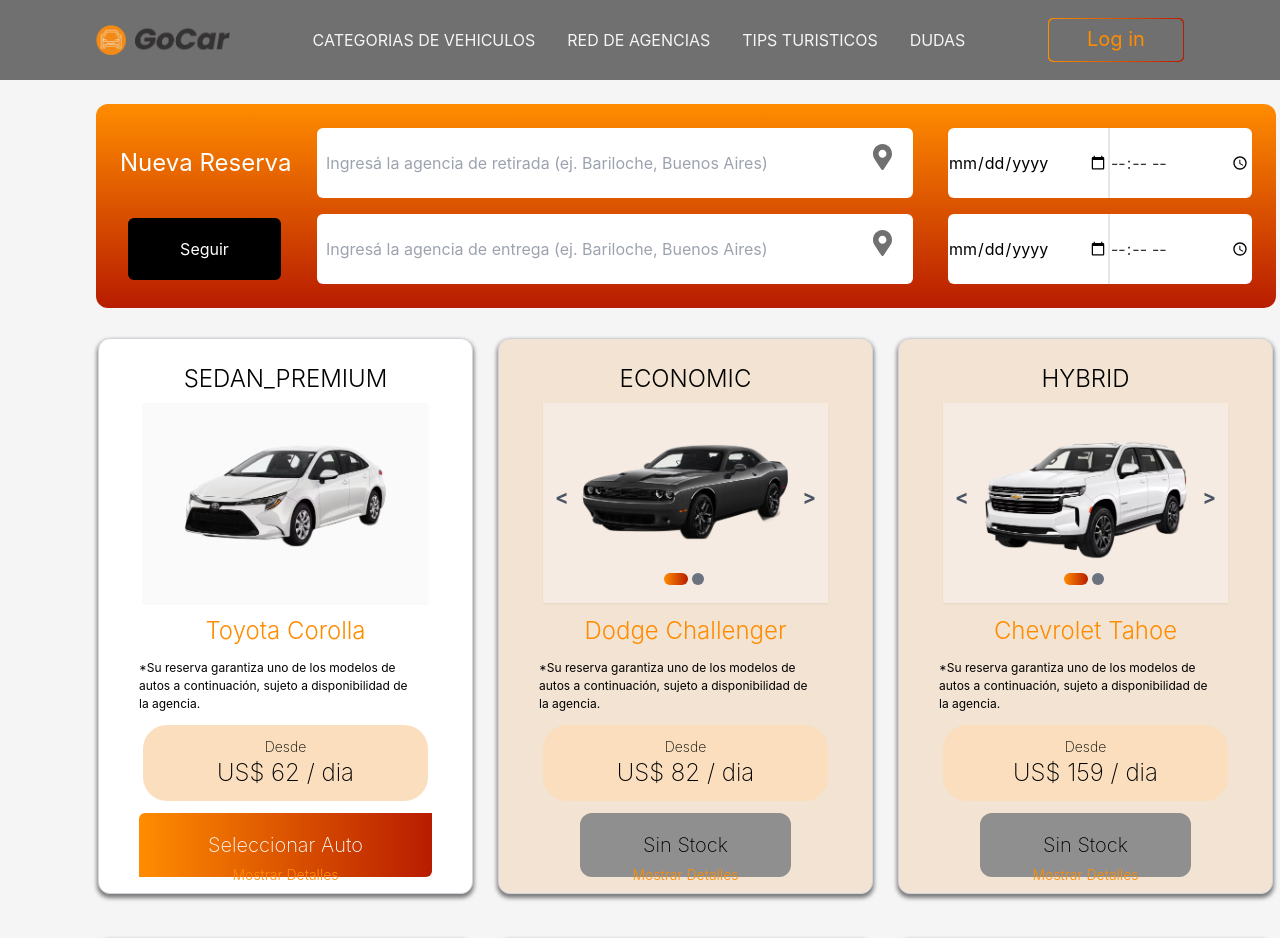
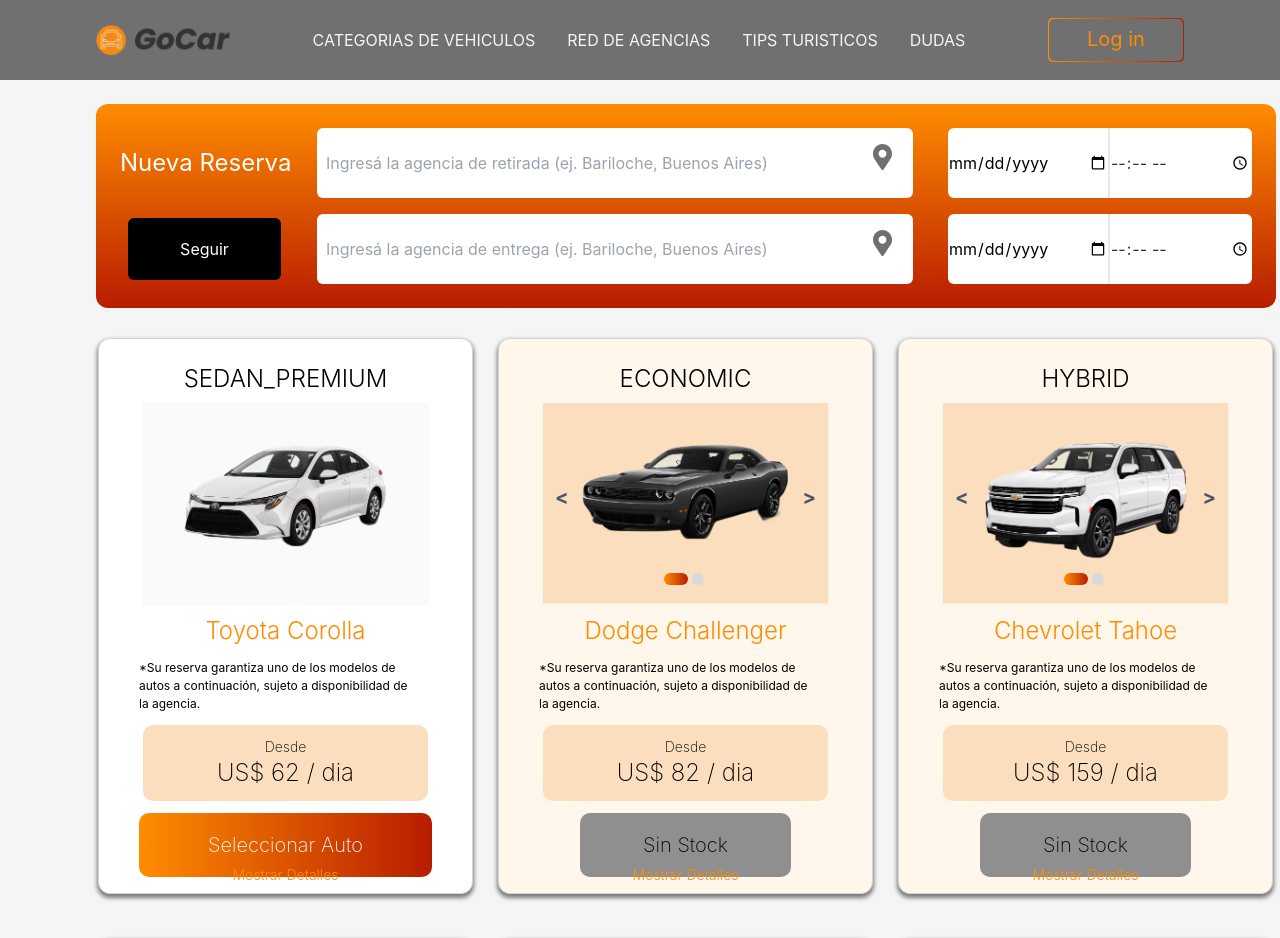
Before and after one commit to MatiasCoronel1312/s14-13-n-java, a React (Vite) app in the folder Frontend/: page /categoriasDeVehiculos/all in a window 1280 px wide. Shown: the top 938 px of the page. Built offline with nearby package versions, Linux system fonts and the light colour scheme.

Commit message:
safe info reduces

```diff
--- a/Frontend/src/components/ButtonMain/ButtonMain.tsx
+++ b/Frontend/src/components/ButtonMain/ButtonMain.tsx
@@ -15,7 +15,7 @@
         onMouseLeave={() =>
           setIsHover("bg-gradient-to-l  from-[#B81C00] to-[#FF8C00]")
         }
-        className={`  cursor-pointer ${isHover} gap-2 ease-in-out w-[293px] h-[64px] flex justify-center items-center  active:bg-[#F8C381] border-black   rounded-tl-md rounded-br-md `}
+        className={`  cursor-pointer ${isHover} gap-2 ease-in-out w-[293px] h-[64px] flex justify-center items-center  active:bg-[#F8C381] border-black   rounded-[10px] `}
       >
         <p className="text-white text-xl font-extralight">{title}</p>
       </div>
--- a/Frontend/src/components/CoberturasSection/CoberturasSection.tsx
+++ b/Frontend/src/components/CoberturasSection/CoberturasSection.tsx
@@ -1,5 +1,6 @@
-import { useState } from "react";
+import { useEffect, useState } from "react";
 import CoberturasBanner from "../CoberturasBanner/CoberturasBanner";
+import { useAppSeletor } from "../../redux/store";
 
 const allCoberturas = [
   {
@@ -13,6 +14,14 @@
 ];
 export default function CoberturasSection() {
   const [coberturaSelected, setCoberturaSelected] = useState("");
+  const dataSegueridad = useAppSeletor(
+    (state) => state.coberturas.cargos.seguridad.title
+  );
+  useEffect(() => {
+    if (dataSegueridad !== "") {
+      setCoberturaSelected(dataSegueridad);
+    }
+  }, []);
 
   return (
     <section className="w-[1200px] min-h-[580px]  bg-background mx-auto  px-2">
--- a/Frontend/src/components/FrontViewCard/FrontViewCard.tsx
+++ b/Frontend/src/components/FrontViewCard/FrontViewCard.tsx
@@ -63,14 +63,18 @@
         </div>
       )}
       <div
-        className={` ${hasStock ? "bg-white " : "bg-[#f2e3d2] "}  w-[375px] ${
+        className={` ${hasStock ? "bg-white " : "bg-[#FFF6EC] "}  w-[375px] ${
           isCategory ? "h-[556px]" : "h-[500px]"
         } border border-gray-300 rounded-xl flex flex-col items-center  py-6 shadow-card relative`}
       >
         <p className="text-2xl font-light">{detailsCar.categoría}</p>
 
         <section className="flex flex-col items-center gap-3 py-2">
-          <figure className="w-[285px] h-[200px] relative bg-[#f7f5f577]   shadow-sm p-6 ">
+          <figure
+            className={`w-[285px] h-[200px] relative ${
+              hasStock ? "bg-[#f7f5f577]" : "bg-[#FADEBD]"
+            }    shadow-sm p-6 `}
+          >
             {isMoreCar && (
               <div className="absolute flex z-20 w-[285px] top-20 left-0 justify-between px-3 text-gray-600 font-bold text-xl">
                 <p className="hover:cursor-pointer " onClick={lessIndex}>
@@ -102,7 +106,7 @@
                           onClick={() => setInderCar(index)}
                           key={car.id}
                           className={`h-3 mx-1 relative z-50 hover:cursor-pointer rounded-full "w-3  transition-all duration-[800ms]  ease-in"
-                     ${isSelected ? "" : "w-3  bg-gray-500"} `}
+                     ${isSelected ? "" : "w-3  bg-[#D7D9DC]"} `}
                         ></p>
                       )}
                     </div>
@@ -118,7 +122,7 @@
             *Su reserva garantiza uno de los modelos de autos a continuación,
             sujeto a disponibilidad de la agencia.
           </p>
-          <div className="flex flex-col justify-center items-center py-3 bg-[#FADEBD] w-[285px] rounded-3xl   ">
+          <div className="flex flex-col justify-center items-center py-3 bg-[#FADEBD] w-[285px] rounded-[10px]   ">
             <p className="font-extralight text-sm ">Desde</p>
             <h3 className="text-2xl font-extralight shadow-textd">
               US$ {detailsCar.precio} / dia
@@ -131,7 +135,7 @@
                 <ButtonMain title={"Seleccionar Auto"} />
               </div>
             ) : (
-              <div className="w-[211px] h-[64px] bg-[#8F8F8F] flex items-center justify-center rounded-xl">
+              <div className="w-[211px] h-[64px] bg-[#8F8F8F] flex items-center justify-center rounded-[10px]">
                 <p className=" text-xl font-extralight">Sin Stock</p>
               </div>
             ))}
--- a/Frontend/src/pages/SeleccionCarro.tsx
+++ b/Frontend/src/pages/SeleccionCarro.tsx
@@ -5,7 +5,7 @@
 
 //import Home from "./Home";
 import ButtonMain from "../components/ButtonMain/ButtonMain";
-import { useState } from "react";
+import { useEffect, useState } from "react";
 import { useAppSeletor } from "../redux/store";
 
 import { useNavigate } from "react-router-dom";
@@ -14,23 +14,24 @@
 const SeleccionDeCarro = () => {
   const navigate = useNavigate();
   const [selectACard, SetSelectACard] = useState("");
-  const carroSeleccionado = useAppSeletor((state) => state.carro.cars);
-  const dataReserve = useAppSeletor(
-    (state) => state.dataReserve.dataReserve
-  ).fechaEntrega;
+  const dataReduces = useAppSeletor((state) => state);
+  const carroSeleccionado = dataReduces.carro.cars;
+  const dataReserve = dataReduces.dataReserve.dataReserve.fechaEntrega;
+  const dataMetodo = dataReduces.coberturas.cargos.metodoPago.title;
 
   if (dataReserve === undefined) {
     return <Home />;
   }
-
-  const dataCobertura = useAppSeletor((state) => state.coberturas);
+  useEffect(() => {
+    if (dataMetodo !== "") {
+      SetSelectACard(dataMetodo);
+    }
+  }, []);
 
   const goToPagoPage = () => {
     navigate("/finalizar-pago");
     handleScrollToBack(0);
   };
-
-  console.log("dataCobertura", dataCobertura);
 
   const handleScrollToBack = (scroll: number) => {
     window.scrollTo({
```
